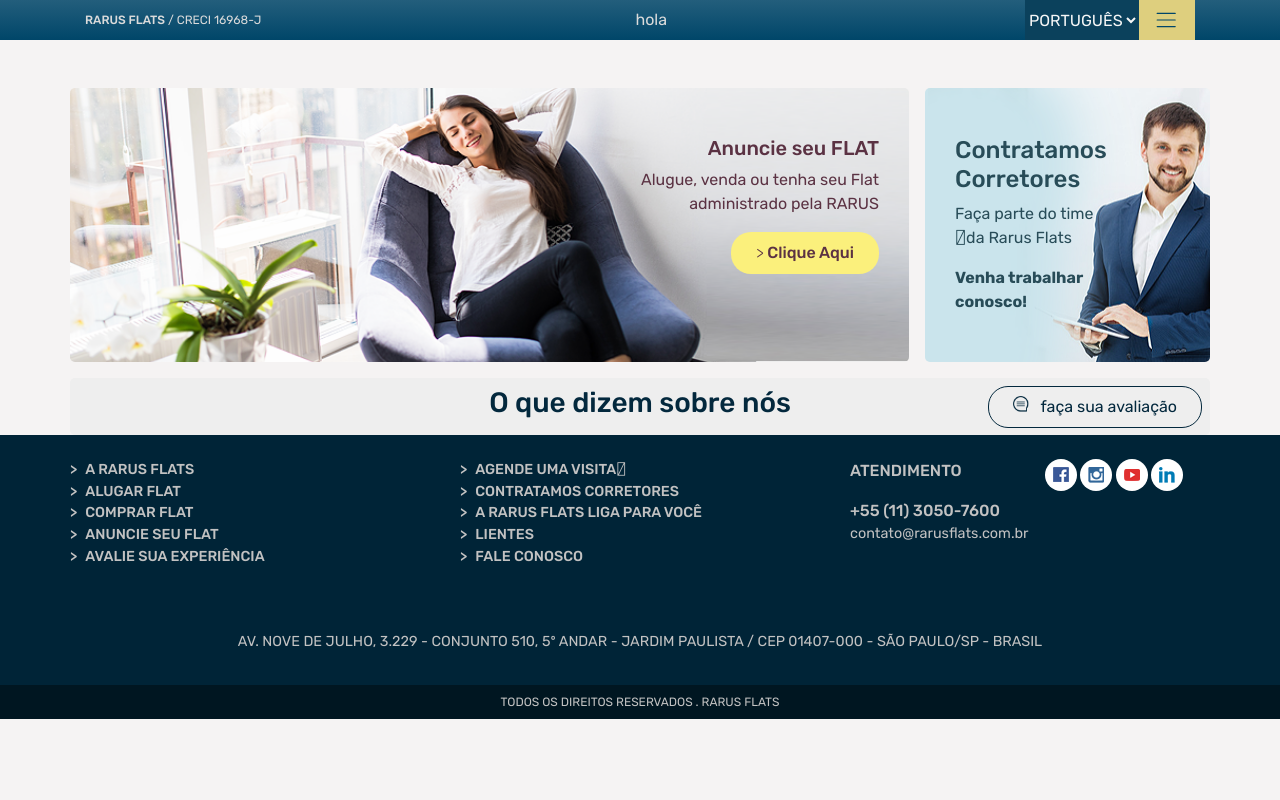
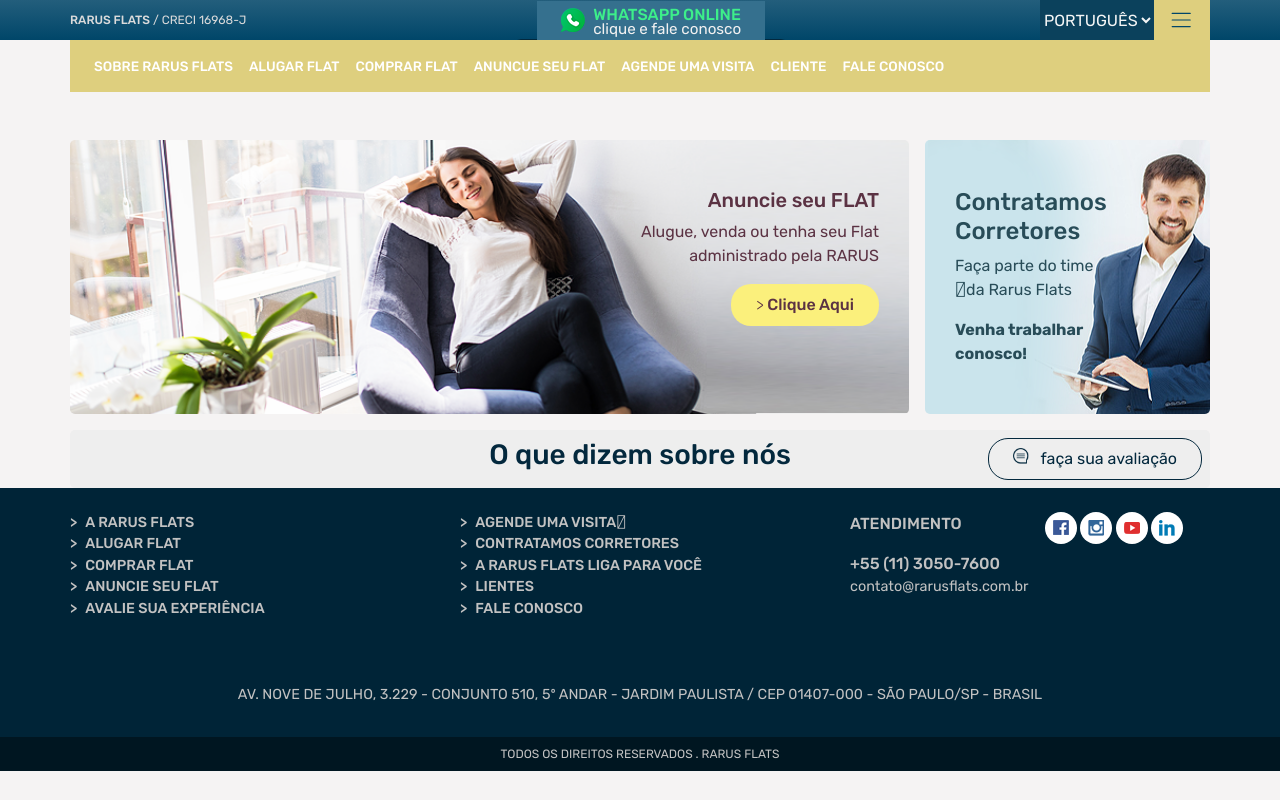
Before and after one commit to jlarteagap/rare_flats, a website: page index.html in a window 1280 px wide. Both pictures are taken after a click on the button "Toggle navigation". Drawn offline with nearby package versions, Linux system fonts and the light colour scheme; files whose address does not match are found by name.

Commit message:
whatsapp badget

```diff
--- a/assets/css/style.css
+++ b/assets/css/style.css
@@ -1,5 +1,5 @@
 :root{
-    --rfBlueColor: #f8fcfe;
+    --rfBlueColor: #03283d;
     --rfGrayLigth: #f5f3f3;
     --rfDarkBlue: #001621;
     --rfGray: #c2c2c2;
@@ -9,7 +9,8 @@
     --rfOrange: #f39c14;
     --rfHeader: #004669;
     --rfHeaderLight: #235e7c;
-    --rfBlueColor: #03283d
+    --rfBlueLight: #35708e;
+    --rfMenu: #decf7e;
 }
 body{
     background-color: var(--rfGrayLigth);
@@ -60,6 +61,54 @@
         background-image: url('../img/icons/toggle.svg');
         color: #f5f6f6;
     }
+
+.header__whatsapp{
+    display: block;
+    background: var(--rfBlueLight);
+    position: relative;
+    transition: .3s;
+}
+    .header__whatsapp::before{
+        border-left: 20px solid transparent;
+        border-right: 20px solid transparent;
+        border-top: 5px solid var(--rfBlueColor);
+        bottom: -5px;
+        content: ' ';
+        height: 0;
+        left: 0;
+        margin-left: -20px;
+        margin-right: -20px;
+        position: absolute;
+        right: 0;
+    }
+    .header__whatsapp::after{
+        content: '';
+        border-bottom: 5px solid var(--rfBlueLight);
+        position: absolute;
+        bottom: -5px;
+        left: 0;
+        width: 100%;
+        transition: .3s;
+    }
+    .header__whatsapp:hover{
+        background-color: var(--rfBlueColor);
+    }
+    .header__whatsapp:hover:after{
+        border-bottom: 5px solid var(--rfBlueColor);
+    }
+.header__whatsapp a:hover{
+    text-decoration: none;
+}
+.header__whatsapp--online{
+    line-height: 1.2;
+    color: #3def8a;
+    font-weight: 500;
+}
+.header__whatsapp--desc{
+        color: #f2f1f1;
+        line-height: .7;
+        font-size: .95rem;
+    }
 .navbar__dropdown{
     border-radius: 0;
     border: none;
@@ -72,7 +121,22 @@
     .navbar__dropdown option[value="por"]{background-image: url('../img/icons/por.png');}
     .navbar__dropdown option[value="ing"]{background-image: url('../img/icons/usa.png');}
     .navbar__dropdown option[value="esp"]{background-image: url('../img/icons/esp.png');}
-.banner{
+
+.nav__menu{
+    background: var(--rfMenu);
+}
+    .nav__menu a{
+        color: white;
+        font-size: .85rem;
+        font-weight: 500;
+        text-transform: uppercase;
+        transition: .3s;
+    }
+    .nav__menu a:hover{
+        color: var(--rfDarkBlue);
+    }
+
+    .banner{
     border-radius: 5px;
 }
     .banner--anuncio{
@@ -163,3 +227,46 @@
     font-size: .75rem;
     text-transform: uppercase;
 }
+
+.dropbtn {
+    background-color: #4CAF50;
+    color: white;
+    padding: 16px;
+    font-size: 16px;
+    border: none;
+    cursor: pointer;
+}
+
+.dropdown {
+    position: relative;
+    display: inline-block;
+}
+
+.dropdown-content {
+    display: none;
+    position: absolute;
+    background-color: #f9f9f9;
+    min-width: 160px;
+    box-shadow: 0px 8px 16px
+        0px rgba(0, 0, 0, 0.2);
+    z-index: 1;
+}
+
+.dropdown-content a {
+    color: black;
+    padding: 12px 16px;
+    text-decoration: none;
+    display: block;
+}
+
+.dropdown-content a:hover {
+    background-color: #f1f1f1
+}
+
+.dropdown:hover .dropdown-content {
+    display: block;
+}
+
+.dropdown:hover .dropbtn {
+    background-color: #3e8e41;
+}
--- a/index.html
+++ b/index.html
@@ -14,13 +14,26 @@
 </head>
 <body>
     <header class="header">
-        <div class="container">
-
+        <div class="container p-0">
 
             <nav class="nav justify-content-between align-items-center">
                 <a class="navbar-brand header__title" href="#"><span class="header__title--rarus">RARUS FLATS</span> / CRECI 16968-J</a>
 
-                <div>hola</div>
+                <div class="header__whatsapp d-inline-flex px-4 py-1 align-items-center">
+                    <div class="pr-2">
+                       <a href="#">
+                            <img src="./assets/img/icons/whatsapp.png" alt="">
+                       </a>
+                    </div>
+                    <a href="#" class="header__whatsapp-text">
+                        <div class="header__whatsapp--online">
+                            WHATSAPP ONLINE
+                        </div>
+                        <div class="header__whatsapp--desc">
+                            clique e fale conosco
+                        </div>
+                    </a>
+                </div>
 
                 <div class="d-flex">
                     <select class="nav-item navbar__dropdown" id="exampleFormControlSelect1">
@@ -33,8 +46,8 @@
                         class="navbar-toggler nav__toggler"
                         type="button"
                         data-toggle="collapse"
-                        data-target="#navbarToggleExternalContent"
-                        aria-controls="navbarToggleExternalContent"
+                        data-target="#rareflatsmenu"
+                        aria-controls="rareflatsmenu"
                         aria-expanded="false"
                         aria-label="Toggle navigation">
 
@@ -44,6 +57,38 @@
             </nav>
         </div>
     </header>
+
+
+    <div class="container collapse p-0 nav__menu sticky-top" id="rareflatsmenu">
+        <nav class="navbar navbar-expand-lg">
+            <div class="collapse navbar-collapse" id="navbarNav">
+              <ul class="navbar-nav">
+                <li class="nav-item active">
+                  <a class="nav-link" href="#">Sobre rarus flats</a>
+                </li>
+                <li class="nav-item">
+                  <a class="nav-link" href="#">Alugar flat</a>
+                </li>
+                <li class="nav-item">
+                  <a class="nav-link" href="#">comprar flat</a>
+                </li>
+                <li class="nav-item">
+                  <a class="nav-link" href="#">Anuncue seu flat</a>
+                </li>
+                <li class="nav-item">
+                  <a class="nav-link" href="#">Agende uma visita</a>
+                </li>
+                <li class="nav-item">
+                  <a class="nav-link" href="#">Cliente</a>
+                </li>
+                <li class="nav-item">
+                  <a class="nav-link" href="#">Fale conosco</a>
+                </li>
+
+              </ul>
+            </div>
+          </nav>
+    </div>
     <div class="container-fluid">
 
         <!-- Content -->
```
Also changed, not shown: assets/img/icons/whatsapp.png (added).
